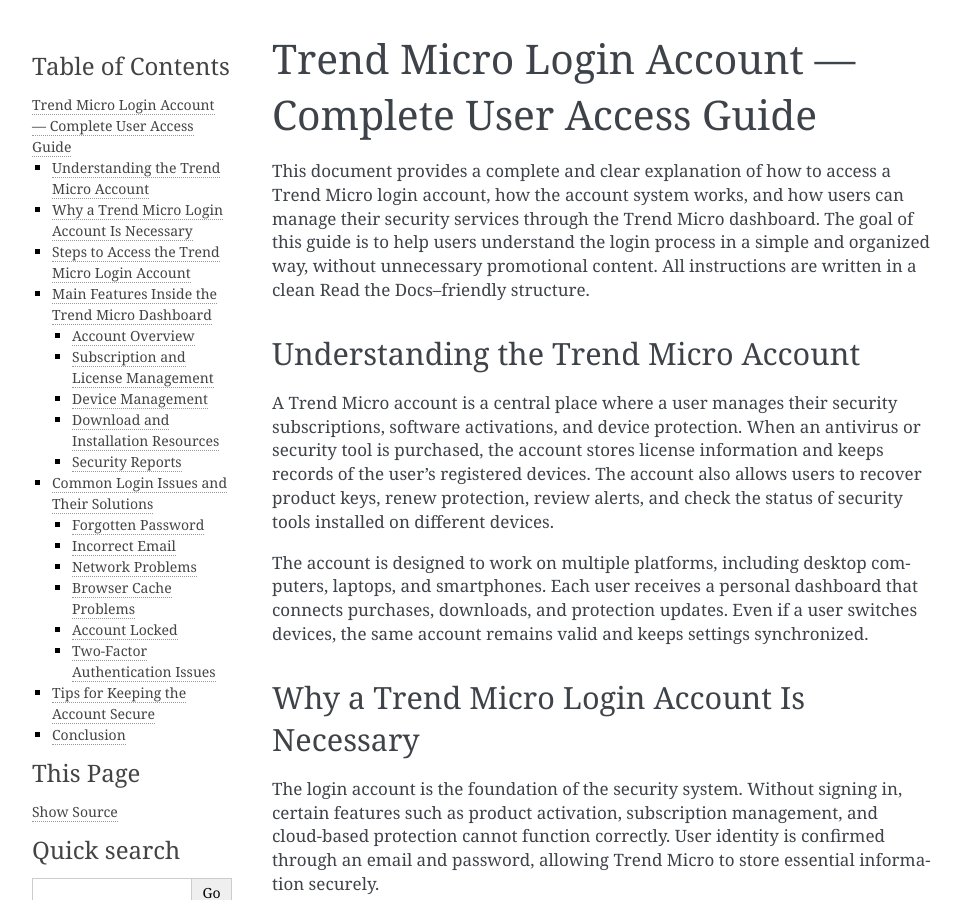
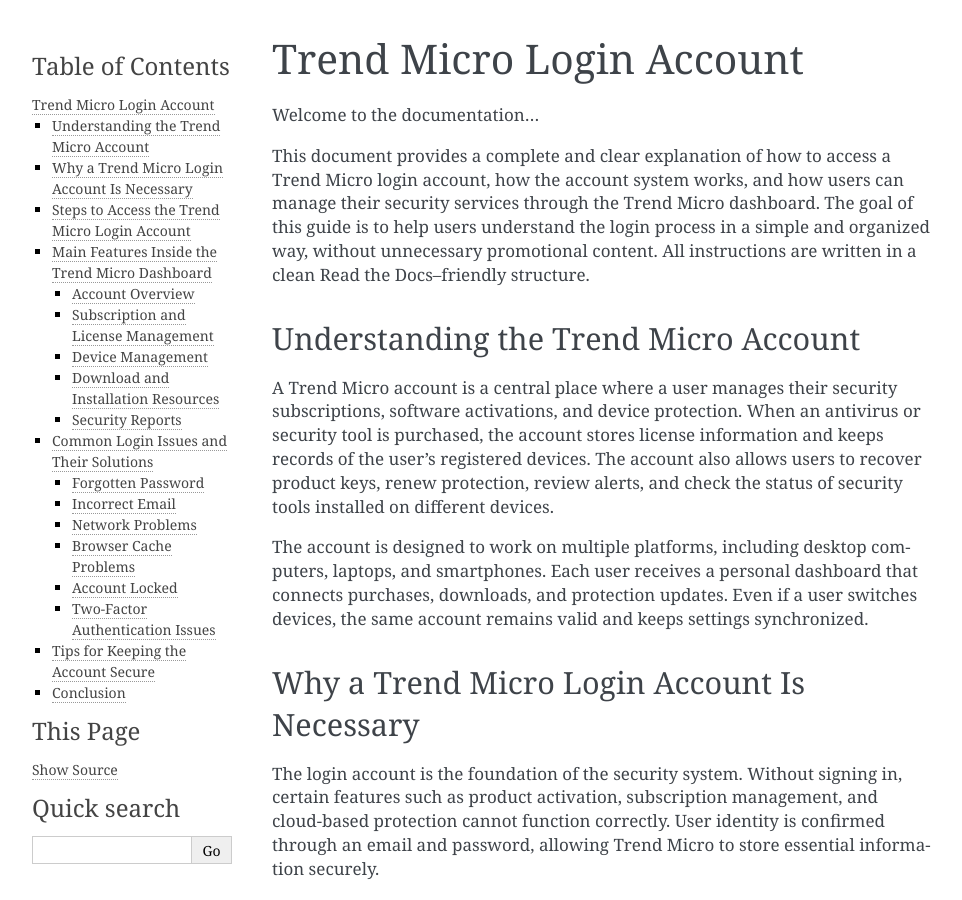
Before and after one commit to arcenlupin519/microtrendinfoguide, a Sphinx documentation site: the page built from docs/index.rst, in a window 1280 px wide and 900 px high. Shown: the whole window, without its empty margins (148-1110 px from the left). Built offline with Sphinx 7.4.7, drawn with Linux system fonts in a browser that asks for light colours.

Commit message:
Update index.rst

```diff
--- a/docs/index.rst
+++ b/docs/index.rst
@@ -1,5 +1,8 @@
-Trend Micro Login Account — Complete User Access Guide
+Trend Micro Login Account
 =========================
+
+Welcome to the documentation...
+
 
 This document provides a complete and clear explanation of how to access a Trend Micro login account, how the account system works, and how users can manage their security services through the Trend Micro dashboard. The goal of this guide is to help users understand the login process in a simple and organized way, without unnecessary promotional content. All instructions are written in a clean Read the Docs–friendly structure.
 
```
